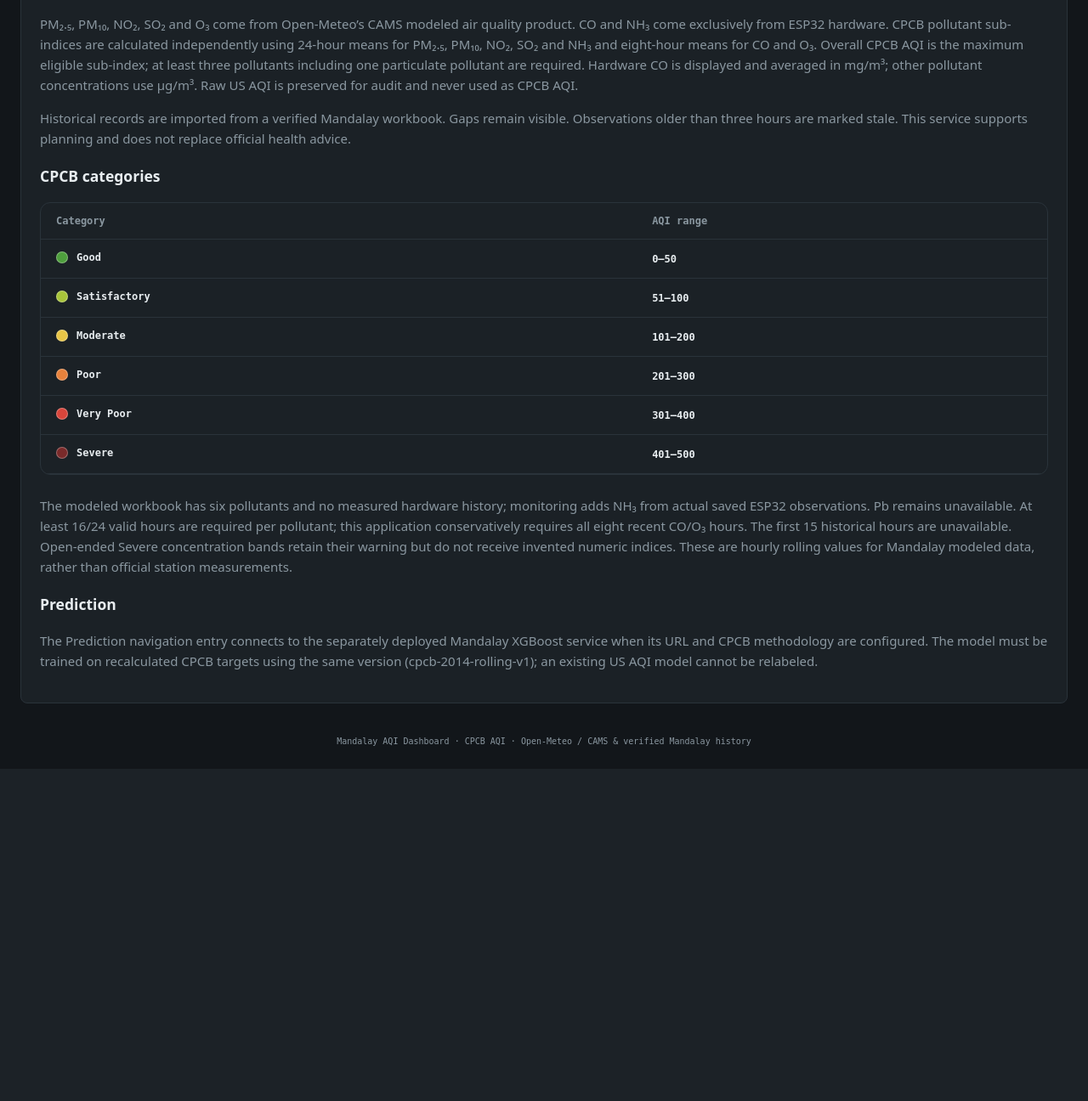
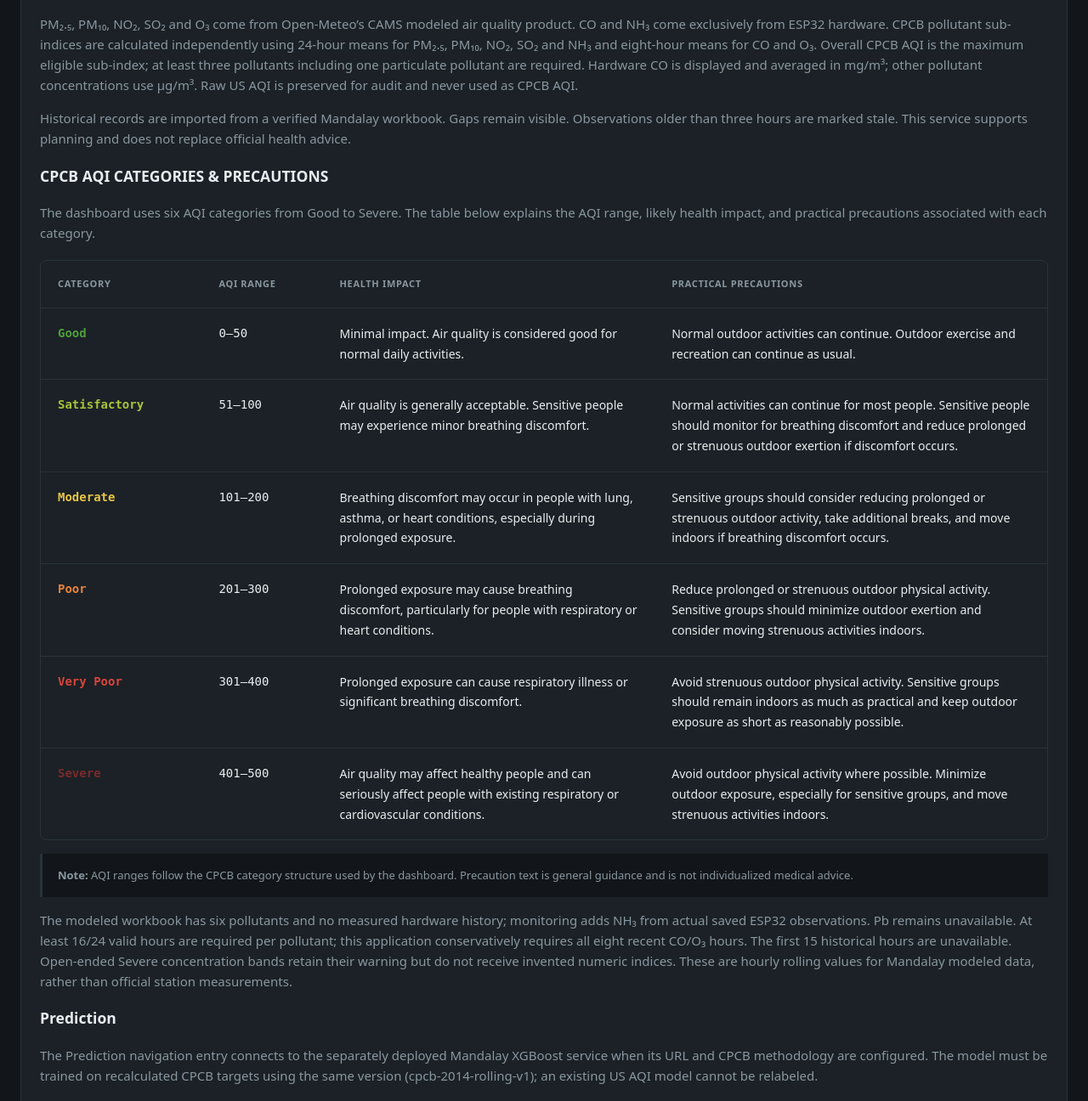
Before and after one commit to joej011218-cpu/Mandalay-AQI-Dashboard, a Flask app: page /about in a window 1280 px wide. Shown: the part 448-1744 px from the top of the page at 85% size. Before the commit the page ends 1353 px from the top, so only its background shows below. Run offline with Flask 3, Linux system fonts and the light colour scheme; parts of the project's set-up code (start-up, migrations or seed data) failed here and were passed over; some libraries are stand-ins or nearby versions.

Commit message:
Redesign About CPCB categories and precautions guide

```diff
--- a/static/style.css
+++ b/static/style.css
@@ -564,3 +564,27 @@ html[data-page="analytics"] .sensor-point { vector-effect: non-scaling-stroke; }
 /* Keep every midnight tick accessible without widening the page itself. */
 html[data-page="analytics"] .daily-chart-scroll { overflow-x: auto; overscroll-behavior-x: contain; }
 html[data-page="analytics"] .daily-chart-scroll:focus-visible { outline: 2px solid var(--accent); outline-offset: 2px; }
+
+/* About-only category guide, retaining both dashboard themes. */
+html[data-page="about"] .cpcb-categories { border-radius: 8px; margin: 20px 0 16px; }
+html[data-page="about"] .cpcb-categories table { min-width: 760px; table-layout: fixed; font-family: inherit; }
+html[data-page="about"] .cpcb-categories th:nth-child(1) { width: 16%; }
+html[data-page="about"] .cpcb-categories th:nth-child(2) { width: 12%; }
+html[data-page="about"] .cpcb-categories th:nth-child(3) { width: 33%; }
+html[data-page="about"] .cpcb-categories th:nth-child(4) { width: 39%; }
+html[data-page="about"] .cpcb-categories th { font-size: 11px; letter-spacing: .06em; color: var(--muted); }
+html[data-page="about"] .cpcb-categories th,
+html[data-page="about"] .cpcb-categories td { padding: 18px 20px; vertical-align: top; line-height: 1.7; }
+html[data-page="about"] .cpcb-categories td { font-size: 14px; font-weight: 400; }
+html[data-page="about"] .cpcb-categories td:nth-child(1),
+html[data-page="about"] .cpcb-categories td:nth-child(2) { font-family: monospace; }
+html[data-page="about"] .cpcb-categories td:nth-child(2) { white-space: nowrap; font-variant-numeric: tabular-nums; }
+html[data-page="about"] .cpcb-categories tbody tr:last-child td { border-bottom: none; }
+html[data-page="about"] .cpcb-category { color: var(--category-color); font-weight: 700; }
+html[data-page="about"] .cpcb-category::before { display: none; }
+html[data-page="about"] .category-note { padding: 14px 18px; border-left: 3px solid var(--border); background: var(--bg); color: var(--muted); font-size: 13px; line-height: 1.7; }
+html[data-page="about"] .cpcb-categories:focus-visible { outline: 2px solid var(--accent); outline-offset: 2px; }
+@media (max-width: 600px) {
+  html[data-page="about"] .cpcb-categories th,
+  html[data-page="about"] .cpcb-categories td { padding: 14px 16px; }
+}
--- a/templates/dashboard.html
+++ b/templates/dashboard.html
@@ -178,6 +178,24 @@
             stale. This service supports planning and does not replace official
             health advice.
           </p>
+          {% if request.path == '/about' %}
+          <h3>CPCB AQI CATEGORIES &amp; PRECAUTIONS</h3>
+          <p>The dashboard uses six AQI categories from Good to Severe. The table below explains the AQI range, likely health impact, and practical precautions associated with each category.</p>
+          <div class="table-wrap cpcb-categories" tabindex="0" role="region" aria-label="CPCB AQI categories and precautions; scroll horizontally on smaller screens">
+            <table>
+              <thead><tr><th scope="col">CATEGORY</th><th scope="col">AQI RANGE</th><th scope="col">HEALTH IMPACT</th><th scope="col">PRACTICAL PRECAUTIONS</th></tr></thead>
+              <tbody>
+                <tr><td><span class="cpcb-category good">Good</span></td><td>0–50</td><td>Minimal impact. Air quality is considered good for normal daily activities.</td><td>Normal outdoor activities can continue. Outdoor exercise and recreation can continue as usual.</td></tr>
+                <tr><td><span class="cpcb-category satisfactory">Satisfactory</span></td><td>51–100</td><td>Air quality is generally acceptable. Sensitive people may experience minor breathing discomfort.</td><td>Normal activities can continue for most people. Sensitive people should monitor for breathing discomfort and reduce prolonged or strenuous outdoor exertion if discomfort occurs.</td></tr>
+                <tr><td><span class="cpcb-category moderate">Moderate</span></td><td>101–200</td><td>Breathing discomfort may occur in people with lung, asthma, or heart conditions, especially during prolonged exposure.</td><td>Sensitive groups should consider reducing prolonged or strenuous outdoor activity, take additional breaks, and move indoors if breathing discomfort occurs.</td></tr>
+                <tr><td><span class="cpcb-category poor">Poor</span></td><td>201–300</td><td>Prolonged exposure may cause breathing discomfort, particularly for people with respiratory or heart conditions.</td><td>Reduce prolonged or strenuous outdoor physical activity. Sensitive groups should minimize outdoor exertion and consider moving strenuous activities indoors.</td></tr>
+                <tr><td><span class="cpcb-category very-poor">Very Poor</span></td><td>301–400</td><td>Prolonged exposure can cause respiratory illness or significant breathing discomfort.</td><td>Avoid strenuous outdoor physical activity. Sensitive groups should remain indoors as much as practical and keep outdoor exposure as short as reasonably possible.</td></tr>
+                <tr><td><span class="cpcb-category severe">Severe</span></td><td>401–500</td><td>Air quality may affect healthy people and can seriously affect people with existing respiratory or cardiovascular conditions.</td><td>Avoid outdoor physical activity where possible. Minimize outdoor exposure, especially for sensitive groups, and move strenuous activities indoors.</td></tr>
+              </tbody>
+            </table>
+          </div>
+          <p class="category-note"><strong>Note:</strong> AQI ranges follow the CPCB category structure used by the dashboard. Precaution text is general guidance and is not individualized medical advice.</p>
+          {% else %}
           <h3>CPCB categories</h3>
           <div class="table-wrap cpcb-categories">
             <table>
@@ -215,6 +233,7 @@
               </tbody>
             </table>
           </div>
+          {% endif %}
           <p>
             The modeled workbook has six pollutants and no measured hardware history; monitoring adds NH₃ from actual saved ESP32 observations. Pb remains unavailable. At least 16/24
             valid hours are required per pollutant; this application
```
Also changed, not shown: scripts/hardware_browser_smoke.py (+18 -0 lines), tests/test_navigation.py (+15 -0 lines).
